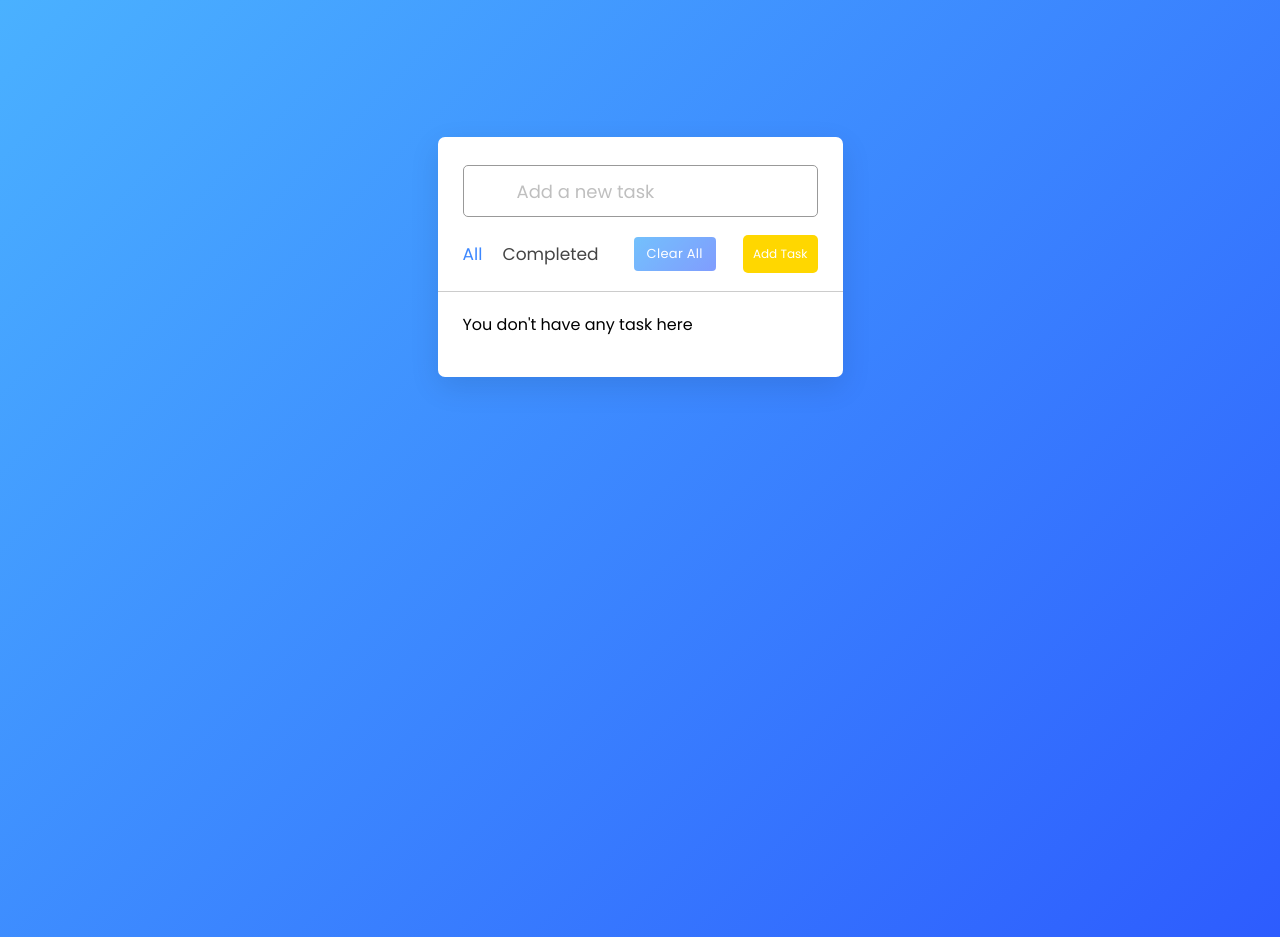
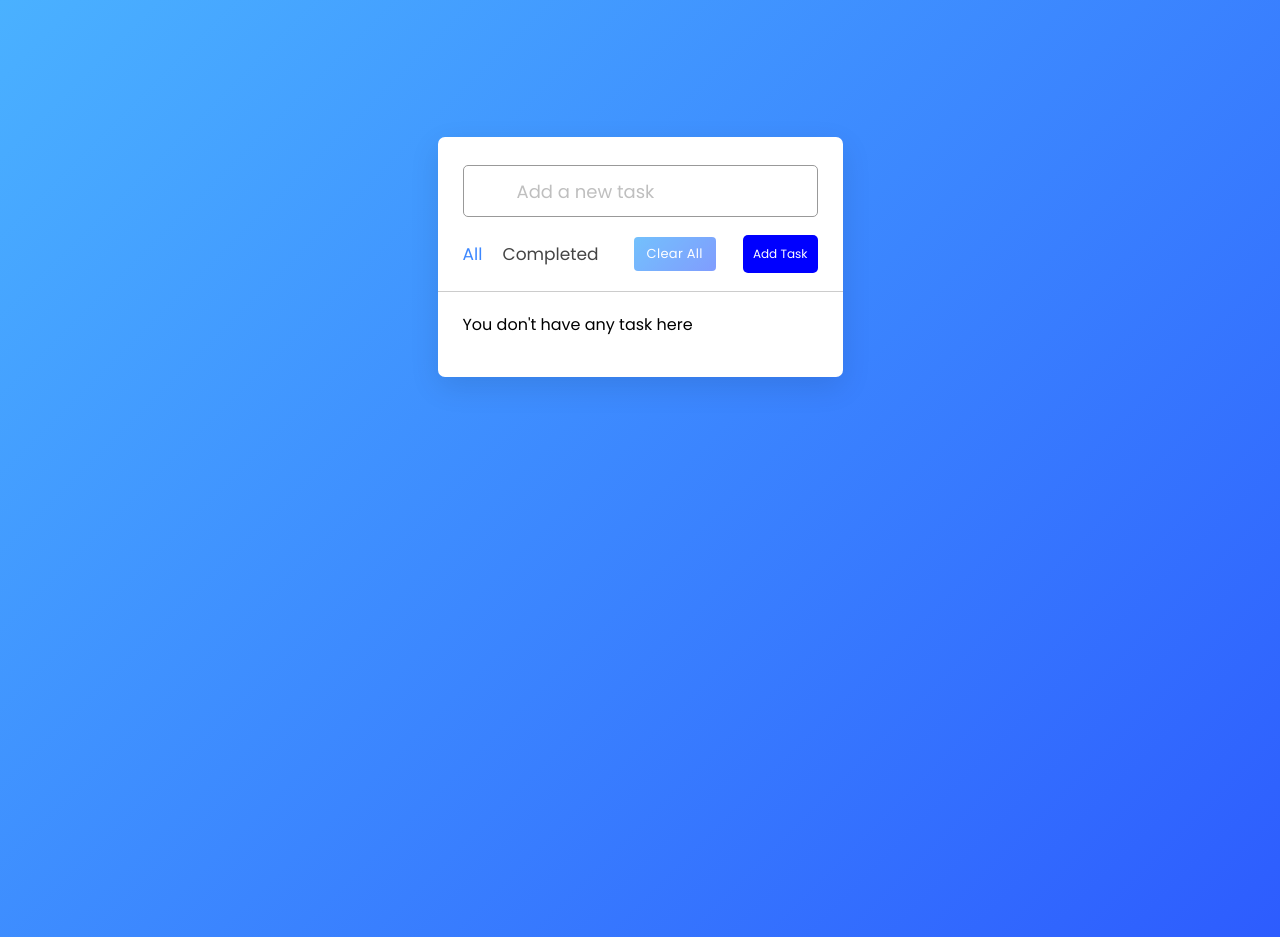
Before and after one commit to Marvinkwame/todo-app, a plain HTML site: page index.html in a window 1280 px wide. Drawn offline with nearby package versions, Linux system fonts and the light colour scheme.

Commit message:
Update style.css

```diff
--- a/style.css
+++ b/style.css
@@ -90,7 +90,7 @@ li {
 
 .add-task {
   border: none;
-  background-color: gold;
+  background-color: blue;
   padding: 10px;
   font-size: 12px;
   cursor: pointer;
```
